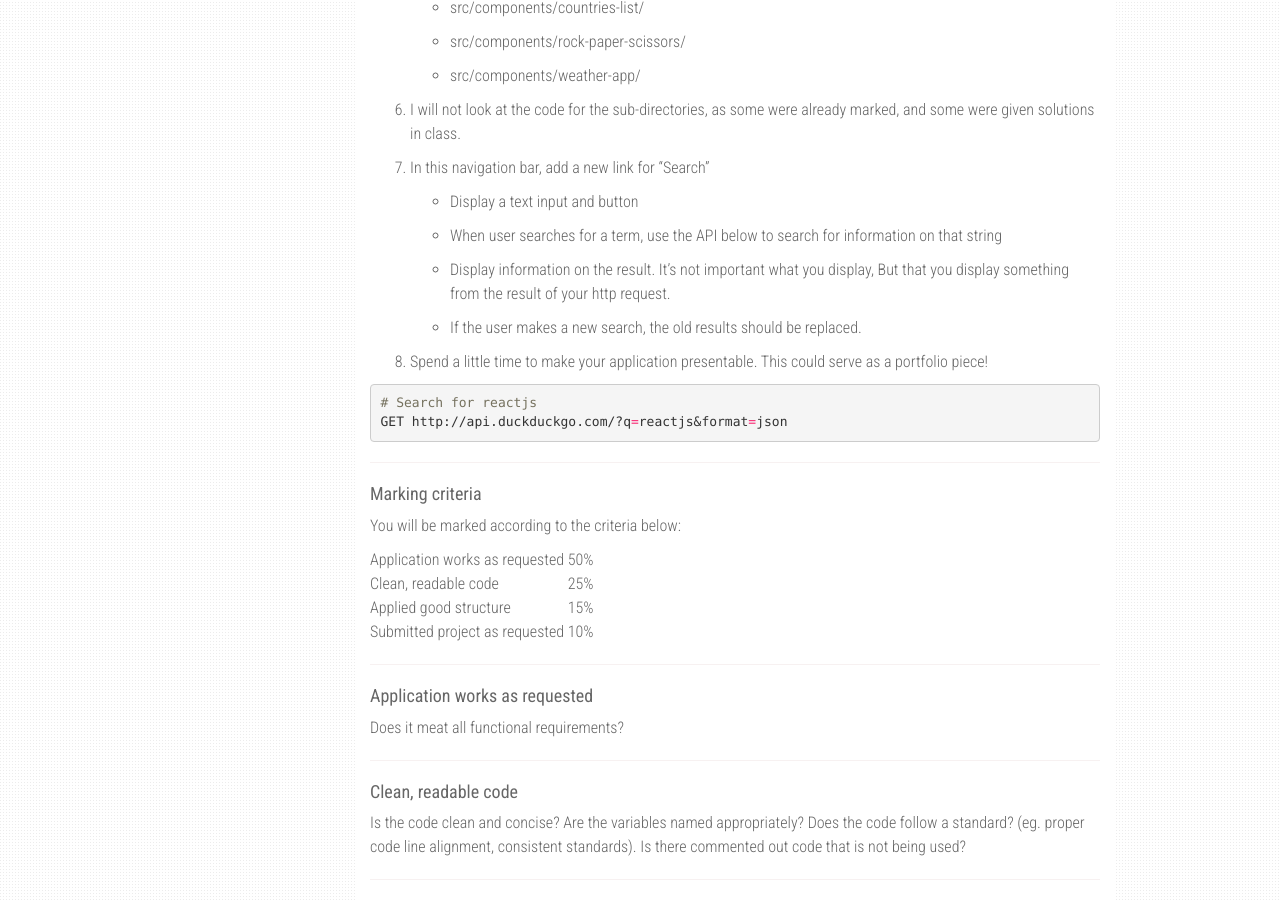
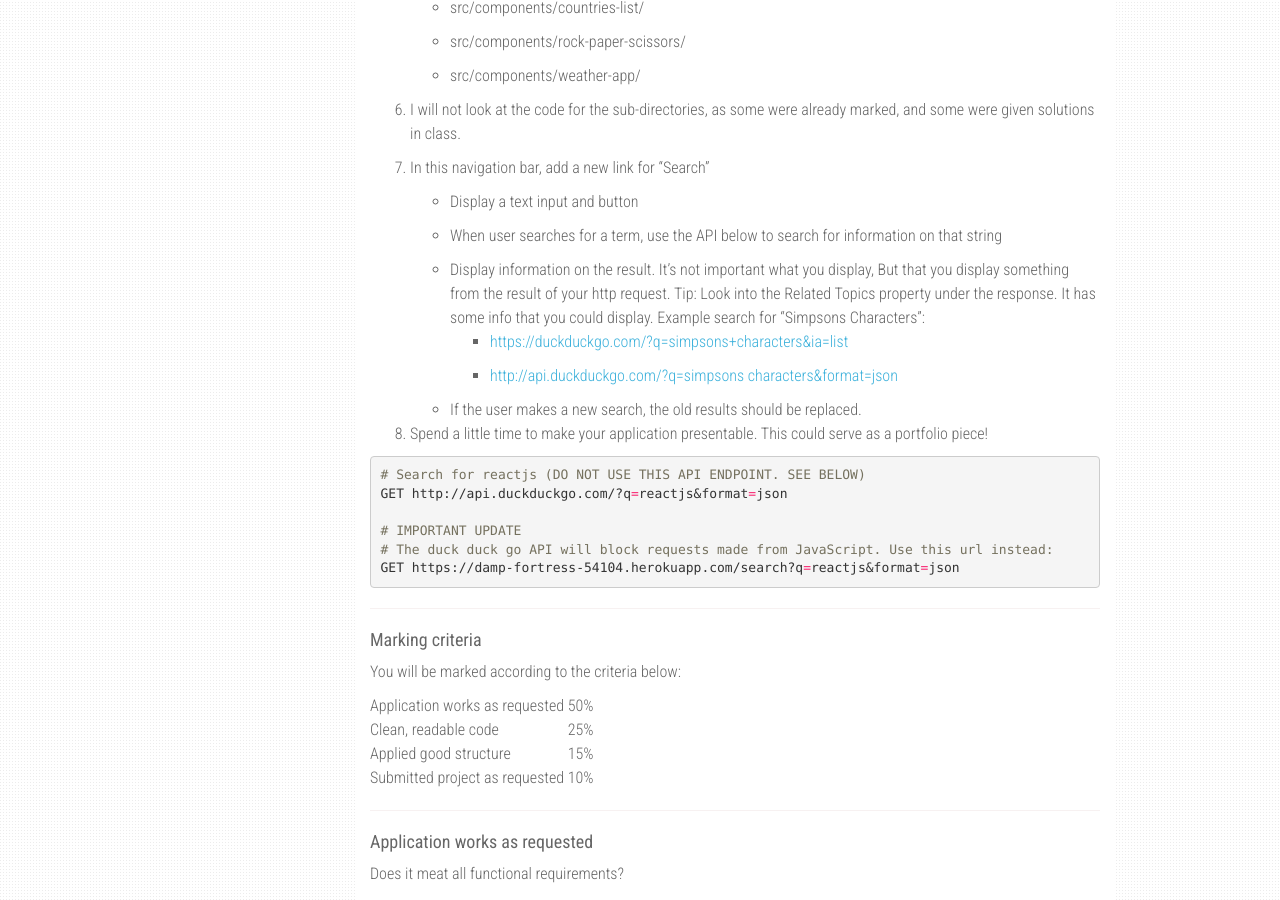
Before and after one commit to Julix91/COMP-2913, a Jekyll site: the page built from deliverables.md, in a window 1280 px wide and 900 px high, scrolled down 1834 px. Built offline with Jekyll 4.4.1, drawn with Linux system fonts in a browser that asks for light colours; nearby versions of some CDN libraries.

Commit message:
update deliverables

```diff
--- a/deliverables.md
+++ b/deliverables.md
@@ -100,15 +100,24 @@ I will have the finals marked by December 13th.
 
     - When user searches for a term, use the API below to search for information on that string
 
-    - Display information on the result. It's not important what you display, But that you display something from the result of your http request.
+    - Display information on the result. It's not important what you display, But that you display something from the result of your http request. Tip: Look into the Related Topics property under the response. It has some info that you could display.
+    Example search for "Simpsons Characters":
+      - [https://duckduckgo.com/?q=simpsons+characters&ia=list](https://duckduckgo.com/?q=simpsons+characters&ia=list)
+
+      - [http://api.duckduckgo.com/?q=simpsons characters&format=json](http://api.duckduckgo.com/?q=simpsons characters&format=json)
+
 
     - If the user makes a new search, the old results should be replaced.
 
 1. Spend a little time to make your application presentable. This could serve as a portfolio piece!
 
 {% highlight bash %}
-# Search for reactjs
+# Search for reactjs (DO NOT USE THIS API ENDPOINT. SEE BELOW)
 GET http://api.duckduckgo.com/?q=reactjs&format=json
+
+# IMPORTANT UPDATE
+# The duck duck go API will block requests made from JavaScript. Use this url instead:
+GET https://damp-fortress-54104.herokuapp.com/search?q=reactjs&format=json
 {% endhighlight %}
 
 ---
```
